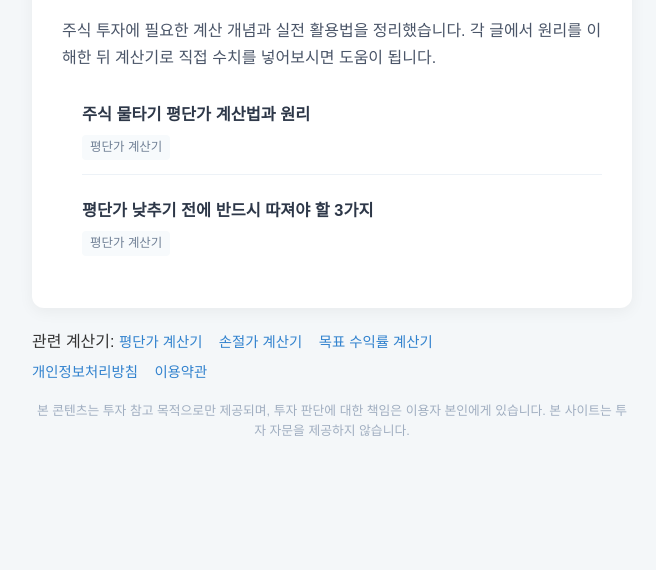
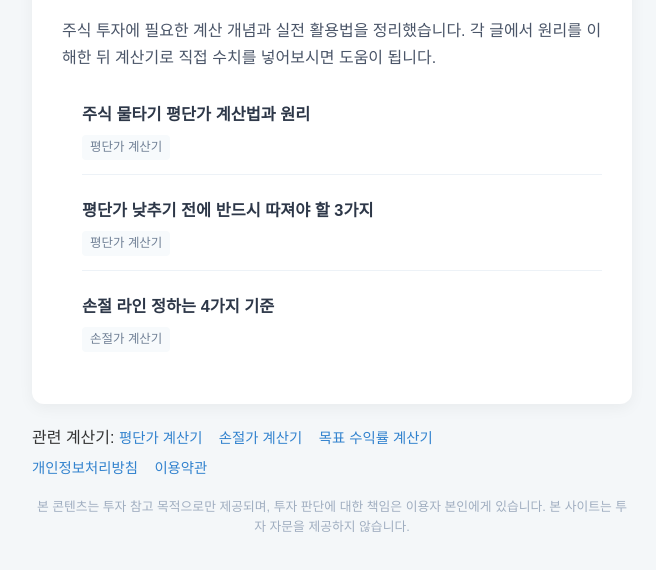
Before and after one commit to kck6842-alt/stock-calc, a plain HTML site: page stock-calculator/guide/index.html in a window 1280 px wide. Shown: the part 220-790 px from the top of the page, without its empty margins (308-964 px from the left). Drawn offline with Linux system fonts and the light colour scheme.

Commit message:
가이드 목록 갱신 (3건)

```diff
--- a/stock-calculator/guide/index.html
+++ b/stock-calculator/guide/index.html
@@ -71,6 +71,7 @@
     <ul class="post-list">
         <li><a href="/guide/averaging-down-basics">주식 물타기 평단가 계산법과 원리</a><br><span class="tag">평단가 계산기</span></li>
         <li><a href="/guide/before-averaging-down">평단가 낮추기 전에 반드시 따져야 할 3가지</a><br><span class="tag">평단가 계산기</span></li>
+        <li><a href="/guide/stoploss-criteria">손절 라인 정하는 4가지 기준</a><br><span class="tag">손절가 계산기</span></li>
     </ul>
 </div>
 
```
